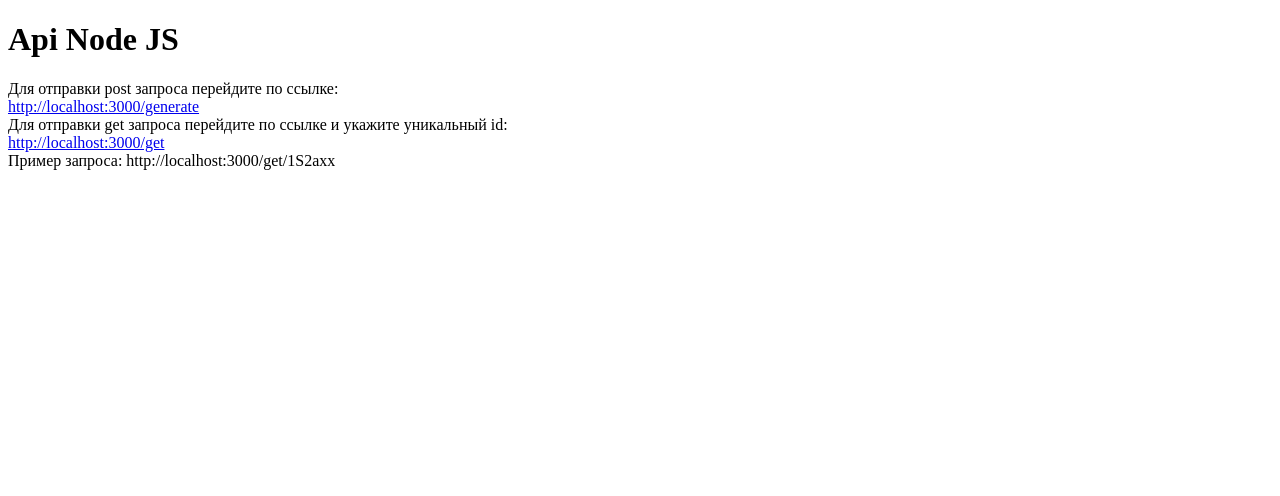
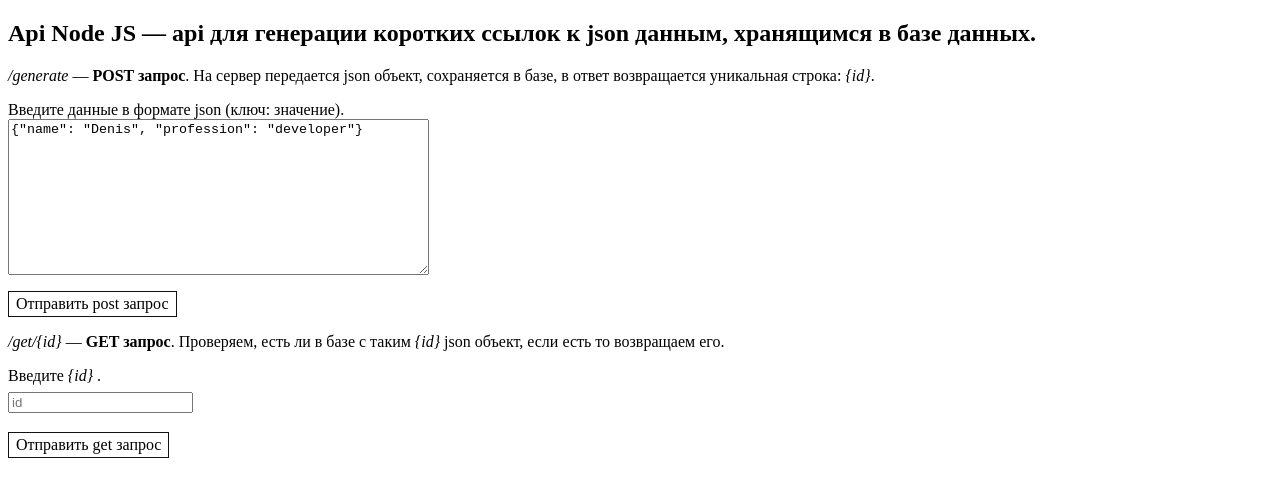
Before and after one commit to tt-dev-23/ApiNodeJs, a website: page index.html in a window 1280 px wide. Drawn offline with nearby package versions, Linux system fonts and the light colour scheme.

Commit message:
Добавлена документация взаимодействия с api

```diff
--- a/express.js
+++ b/express.js
@@ -4,6 +4,10 @@ const cors = require("cors");
 
 const app = express();
 app.use(cors());
+
+app.get("/", function (request, response) {
+  response.sendFile(__dirname + "/index.html");
+});
 
 app.get("/get", function (request, response) {
   return response.status(400).json({ message: "empty id" });
--- a/index.html
+++ b/index.html
@@ -4,21 +4,86 @@
 <head>
   <title>Api Node JS</title>
   <meta charset="utf-8" />
+  <script src="https://cdn.jsdelivr.net/npm/axios/dist/axios.min.js"></script>
+  <script src="app.js"></script>
+
+  <style>
+    select,
+    input {
+      margin: 7px 0;
+    }
+
+    .button {
+      display: inline-block;
+      padding: 3px 7px;
+      border: 1px solid #121111;
+      margin-top: 7px;
+      cursor: pointer;
+    }
+
+    #error {
+      color: red;
+    }
+
+    .command {
+      display: flex;
+      padding-top: 5px;
+    }
+
+    .answer {
+      padding-top: 15px;
+      padding-left: 15px;
+    }
+
+    .label {
+      font-weight: 700;
+    }
+
+    .resultText {
+      color: rgb(5, 72, 5);
+      font-weight: 700;
+    }
+
+    .error {
+      color: rgb(255, 0, 0);
+      font-weight: 700;
+    }
+
+  </style>
 </head>
 
 <body>
-  <h1>Api Node JS</h1>
-  <div class="manual">Для отправки post запроса перейдите по ссылке:</div>
-  <a href="generate">http://localhost:3000/generate</a>
-  <div class="manual">Для отправки get запроса перейдите по ссылке и укажите уникальный id:</div>
-  <a href="get">http://localhost:3000/get</a>
-  <div class="example">Пример запроса: http://localhost:3000/get/1S2axx</div>
-  <!-- <form method="post">
-    <label>ID</label><br>
-    <input type="textarea" cols="160" rows="50" name="idJson" value="{name: Denis,
-      profession: developer}" /><br><br>
-    <input type="submit" value="Отправить" />
-  </form> -->
+  <h2>Api Node JS — api для генерации коротких ссылок к json данным, хранящимся в базе данных.</h2>
+
+  <p> <i>/generate</i>
+    — <b>POST запрос</b>.
+    На сервер передается json объект, сохраняется в базе, в ответ возвращается уникальная строка: <i>{id}</i>.
+  </p>
+
+  <label>Введите данные в формате json (ключ: значение).</label><br>
+  <textarea class="json_data" name="idJson" cols="50" rows="10">{"name": "Denis", "profession": "developer"}
+    </textarea>
+  <br>
+  <div class="command">
+    <div class="button post">Отправить post запрос </div>
+    <div class="answer labelPost"> </div>
+    <div class="answer IdText resultText"> </div>
+    <div class="answer error postError"> </div>
+  </div>
+
+  <p>
+    <i>/get/{id}</i>
+    — <b>GET запрос</b>.
+    Проверяем, есть ли в базе с таким <i>{id}</i> json объект, если есть то возвращаем его.
+  </p>
+  <label>Введите <i>{id}</i> .</label><br>
+  <input type="text" placeholder="id" id="id"><br>
+  <div class="command">
+    <div class="get button">Отправить get запрос</div>
+    <div class="answer labelGet"> </div>
+    <div class="answer jsText resultText"> </div>
+    <div class="answer error getError"> </div>
+  </div>
 </body>
 
 </html>
```
